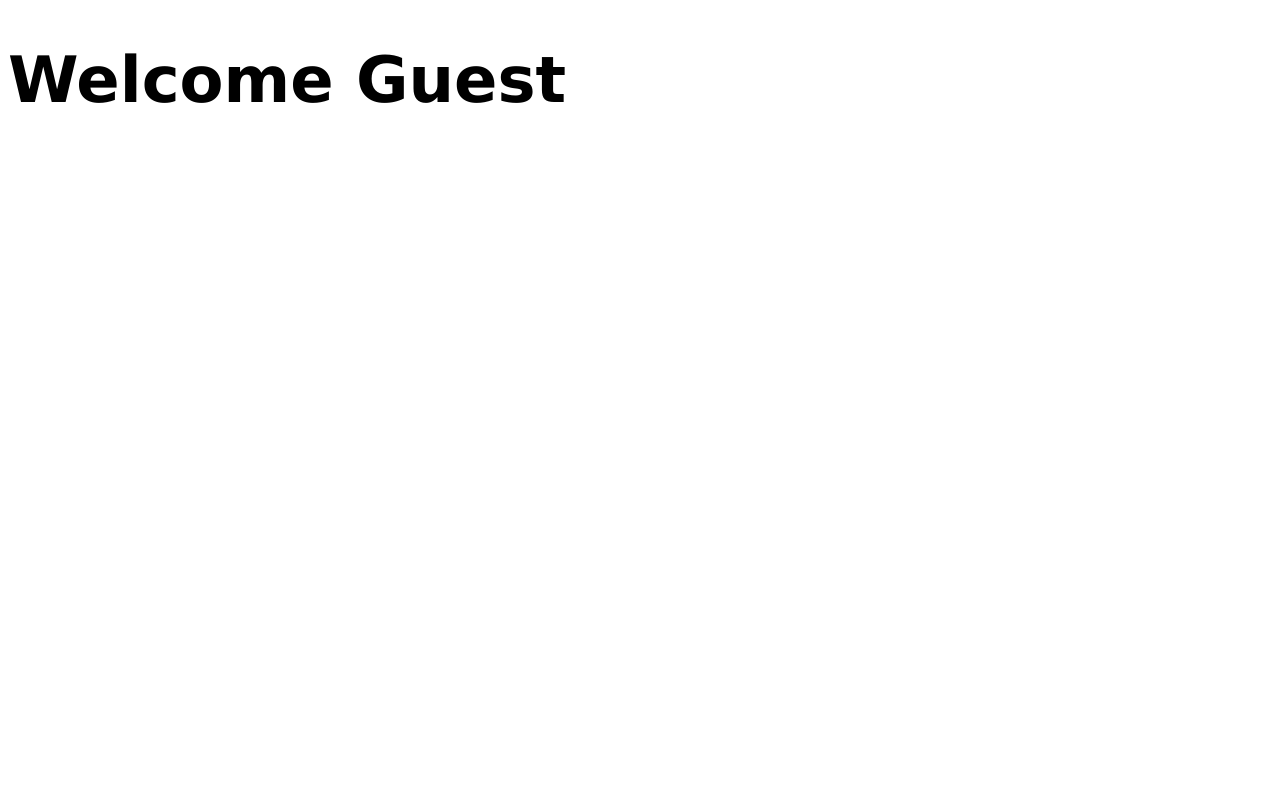
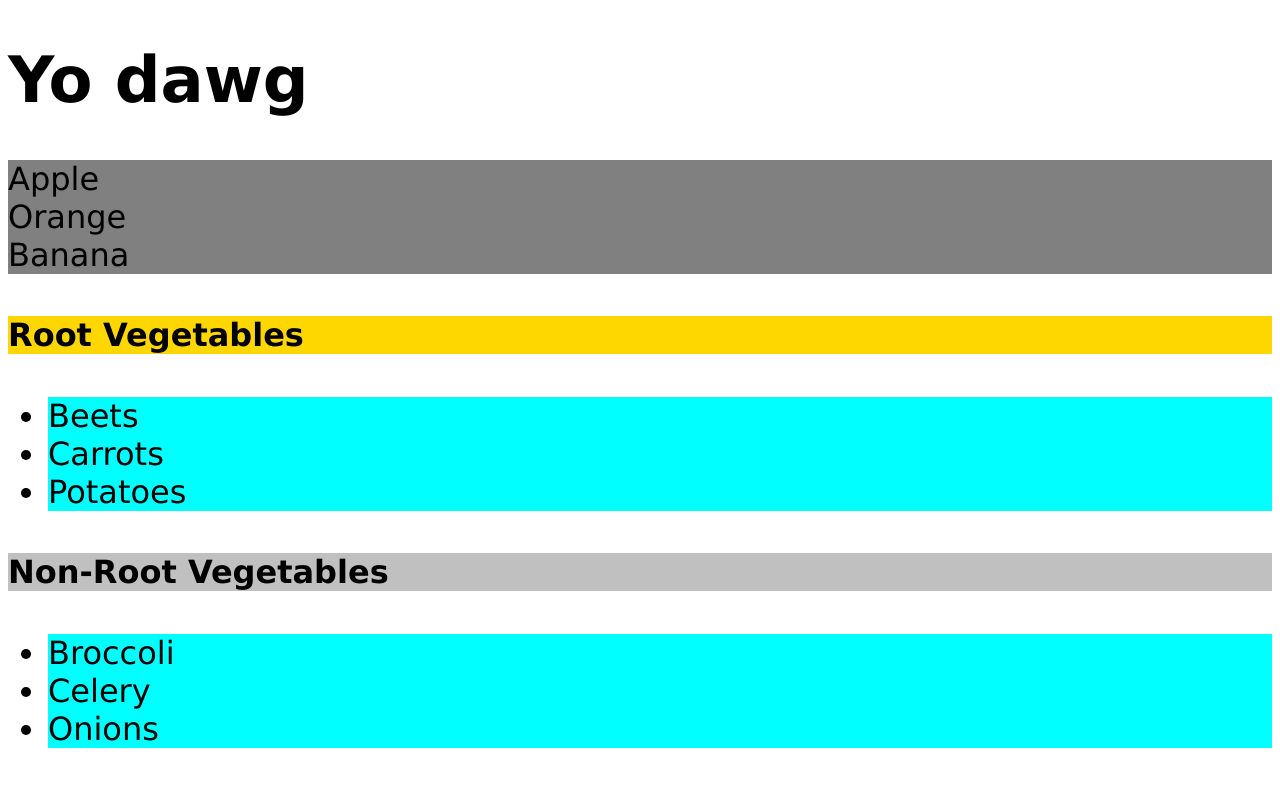
Before and after one commit to soam1/js_all, a plain HTML site: page index.html in a window 1280 px wide. Drawn offline with Linux system fonts and the light colour scheme.

Commit message:
element selectors in js

```diff
--- a/index.html
+++ b/index.html
@@ -13,6 +13,24 @@
         <!-- <h1 id="myH1">Interesting..</h1> -->
         <h1 id="welcome-msg">Welcome</h1>
 
+        <div class="fruits">Apple</div>
+        <div class="fruits">Orange</div>
+        <div class="fruits">Banana</div>
+
+
+        <h4>Root Vegetables</h4>
+        <ul>
+            <li>Beets</li>
+            <li>Carrots</li>
+            <li>Potatoes </li>
+        </ul>
+        <h4>Non-Root Vegetables</h4>
+        <ul>
+            <li>Broccoli</li>
+            <li>Celery</li>
+            <li>Onions</li>
+        </ul>
+
         <script src="index.js"></script>
     </body>
 
--- a/index.js
+++ b/index.js
@@ -675,7 +675,66 @@ console.log(currCount);
 // console.dir(document);
 // document.body.style.backgroundColor = "hsl(0,0%,15%)";
 
+/*
 // const username = "Akash Soam";
 const username = "";
 const welcomeMsg = document.getElementById("welcome-msg");
 welcomeMsg.textContent = username !== "" ? `Welcome ${username}` : `Welcome Guest`;
+*/
+
+// element selectors in js
+// element selector = methods used to target and manipulate html elements. They allow you to select one or multiple html elements form DOM (Document Object model);
+
+// 1. document.getElementById() //ELEMENT OR NULL
+// 2.document.getElementsByClassName() //HTML COLLECTION
+// 3. document.getElementsByTagName() //HTML COLLECTION
+// 4. docuement.querySelector() // FIRST ELEMENT OR NULL
+// 5. document.querySelectorAll() // NODELIST
+// html collection is similar to an array but its limited to its builtin methods it has
+
+// node list are similar to html collections but it has methods similar to arrays. However node lists are static and html collections are live.
+// since nodelist are static they do not get updated automatically in the dom , html collections do.
+
+document.getElementById('welcome-msg').textContent = "Yo dawg";
+
+const fruits = document.getElementsByClassName("fruits");
+console.log(fruits);// this is an html collection
+
+
+fruits[0].style.backgroundColor = "yellow";
+fruits[1].style.backgroundColor = "orange";
+for (let fruit of fruits) {
+    fruit.style.backgroundColor = "pink";
+}
+
+// fruits.forEach()
+// HTML COLLECTION do not have builtin forEach
+
+Array.from(fruits).forEach(fruit => {
+    fruit.style.backgroundColor = "magenta"
+});
+
+const h4Elements = document.getElementsByTagName("h4");
+const liElements = document.getElementsByTagName("li");
+console.log(h4Elements);
+h4Elements[0].style.backgroundColor = "gold"
+h4Elements[1].style.backgroundColor = "silver"
+
+for (let liElement of liElements) {
+    liElement.style.backgroundColor = "yellowgreen";
+}
+
+Array.from(liElements).forEach((liElement) => {
+    liElement.style.backgroundColor = "cyan";
+});
+
+
+const element = document.querySelector(".fruits");
+element.style.backgroundColor = "purple";
+
+
+const fruitss = document.querySelectorAll(".fruits");
+//nodelist has builtin forEach() method
+fruitss.forEach(fr => {
+    fr.style.backgroundColor = "grey";
+});
```
